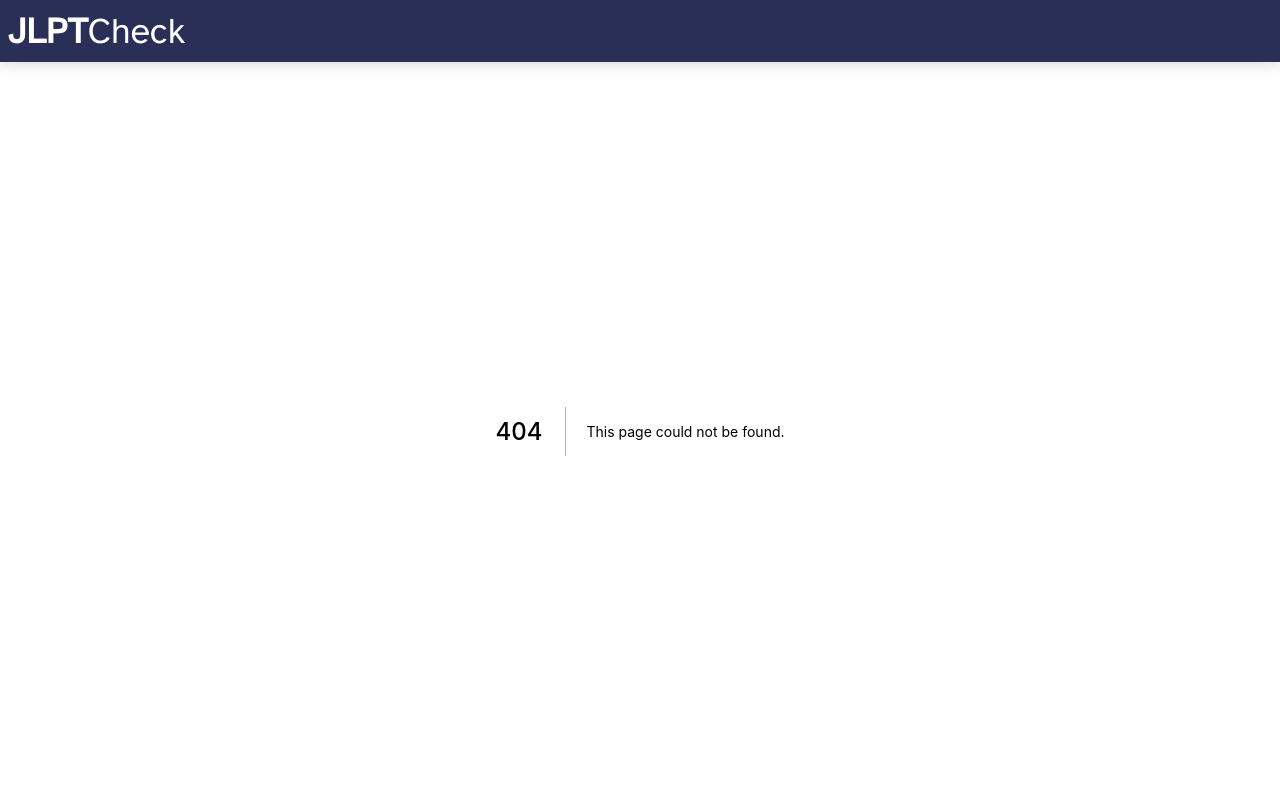
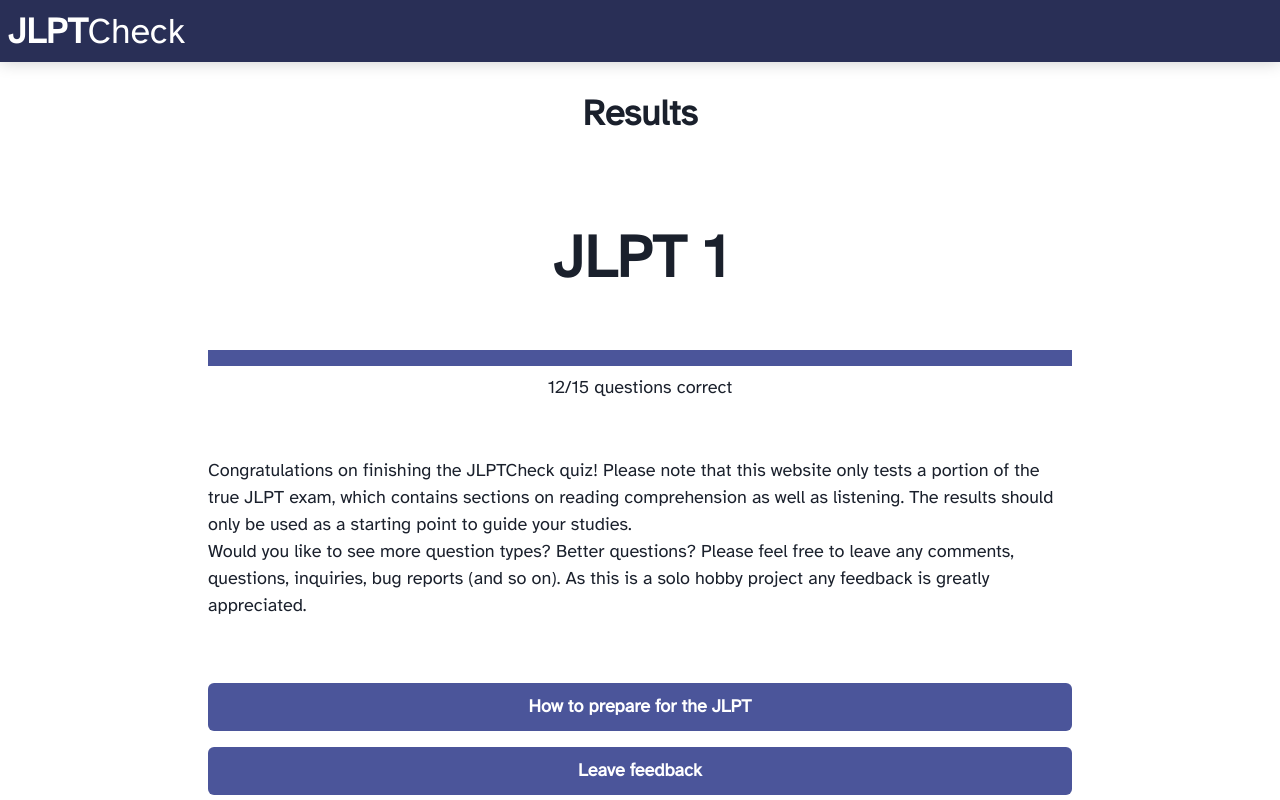
Before and after one commit to christopherliu830/jlpt-check, a Next.js app in the folder packages/web/: page /results in a window 1280 px wide. Before the commit this address had no page. Built offline with nearby package versions, Linux system fonts and the light colour scheme.

Commit message:
JLPT-13 Results page

```diff
--- /dev/null
+++ b/packages/web/src/components/Results/Results.tsx
@@ -0,0 +1,75 @@
+import { Box, Button, Container, Progress, Text } from '@chakra-ui/react';
+import { FadeInView } from 'components/FadeInView/FadeInView';
+import { animate, useMotionValue } from 'framer-motion';
+import React, { useEffect, useRef, useState } from 'react';
+
+import Link from 'next/link';
+
+export function Results() {
+  const ref = useRef<HTMLDivElement>(null);
+  const level = useMotionValue(0);
+  const [animatedJlpt, setAnimatedJlpt] = useState(5);
+
+  useEffect(() => {
+    const bar = ref.current?.children[0] as HTMLDivElement;
+    if (bar.style) {
+      const unsub = level.onChange(() => {
+        bar.style.width = `${level.get()}%`;
+        const jlpt = Math.max(Math.ceil((100 - level.get()) / 20), 1);
+        if (jlpt !== animatedJlpt) setAnimatedJlpt(jlpt);
+      });
+      const controls = animate(level, 100, {
+        delay: 0.6,
+        duration: 2,
+      });
+
+      return () => {
+        unsub();
+        controls.stop();
+      };
+    }
+  }, [ref]);
+
+  return (
+    <Container maxW="4xl" centerContent alignItems="stretch">
+      <Text fontSize="4xl" fontWeight="bold" m={6} textAlign="center">
+        Results
+      </Text>
+      <FadeInView open delay={0.2}>
+        <Text fontSize="6xl" fontWeight="bold" m={12} textAlign="center">
+          JLPT {animatedJlpt}
+        </Text>
+        <FadeInView open delay={0.4}>
+          <Progress max={5} ref={ref} isAnimated size="lg" />
+        </FadeInView>
+        <FadeInView open delay={2.2}>
+          <Box fontSize="lg" textAlign="center" m={2}>
+            {'12/15 questions correct'}
+          </Box>
+        </FadeInView>
+      </FadeInView>
+      <Box my={12} fontSize="lg" alignSelf="center">
+        <section>
+          Congratulations on finishing the JLPTCheck quiz! Please note that this website only tests a portion of the
+          true JLPT exam, which contains sections on reading comprehension as well as listening. The results should only
+          be used as a starting point to guide your studies.
+        </section>
+        <section>
+          Would you like to see more question types? Better questions? Please feel free to leave any comments,
+          questions, inquiries, bug reports (and so on). As this is a solo hobby project any feedback is greatly
+          appreciated.
+        </section>
+      </Box>
+      <Link href="https://gogonihon.com/en/blog/preparing-for-the-jlpt/">
+        <Button size="lg" mt={4}>
+          How to prepare for the JLPT
+        </Button>
+      </Link>
+      <Link href="/contact">
+        <Button size="lg" mt={4}>
+          Leave feedback
+        </Button>
+      </Link>
+    </Container>
+  );
+}
--- /dev/null
+++ b/packages/web/src/pages/results.tsx
@@ -0,0 +1,3 @@
+import { Results } from 'components/Results/Results';
+
+export default Results;
```
